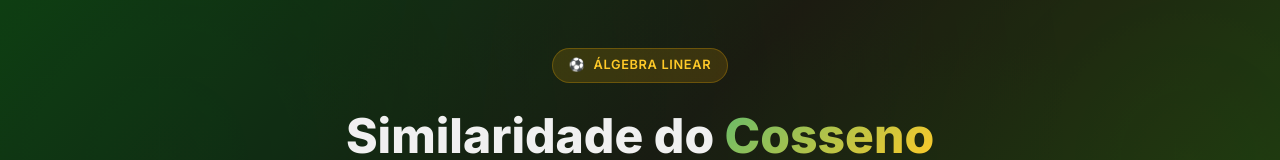
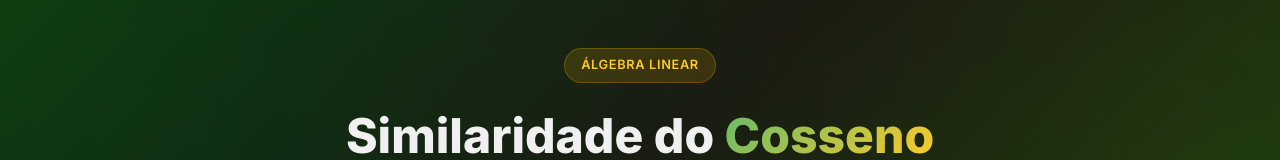
Before and after one commit to robertrichard86/algebra-linear-similaridade-cosseno, a plain HTML site: page index.html in a window 1280 px wide. Shown: the top 160 px of the page. Drawn offline with Linux system fonts and the light colour scheme.

Commit message:
refactor: remove emoji de bola do badge de Algebra Linear e ajusta mencao ao professor no README

```diff
--- a/index.html
+++ b/index.html
@@ -19,7 +19,6 @@
   <header class="hero" id="top">
     <div class="hero-content">
       <div class="hero-badge">
-        <span>&#x26BD;</span>
         <span data-i18n="hero_badge">Álgebra Linear</span>
       </div>
       <h1>
```
Also changed, not shown: 1 other file.
